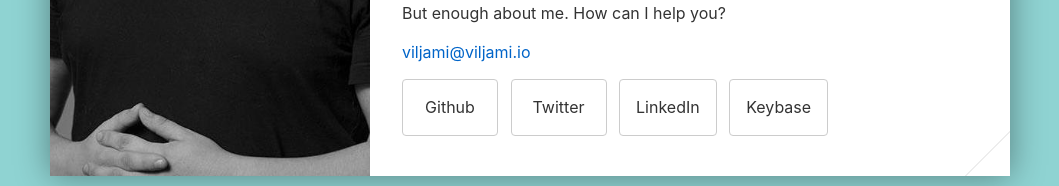
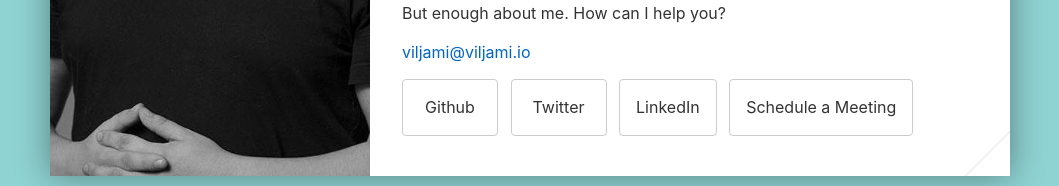
Before and after one commit to anttiviljami/personal-website, a Svelte app: page / in a window 1280 px wide. Shown: the part 503-689 px from the top of the page, without its empty margins (110-1169 px from the left). Built offline with nearby package versions, Linux system fonts and the light colour scheme.

Commit message:
Add calendly link

```diff
--- a/src/App.svelte
+++ b/src/App.svelte
@@ -7,6 +7,7 @@
   const twitter = 'anttiviljami';
   const linkedin = 'anttiviljami';
   const keybase = 'anttiviljami';
+  const calendly = 'viljami';
   const fingerprint = '40EA BFC7 ECA2 71E4 EECB 4AC4 1834 53EB 5722 2BE7'.split(' ');
 
   const tools = [
@@ -145,7 +146,8 @@
         <Button link="https://github.com/{github}" title="github.com/{github}" target="_blank">Github</Button>
         <Button link="https://twitter.com/{twitter}" title="twitter.com/{twitter}" target="_blank">Twitter</Button>
         <Button link="https://linkedin.com/in/{linkedin}" title="linkedin.com/in/{linkedin}" target="_blank">LinkedIn</Button>
-        <Button link="https://keybase.io/{keybase}" target="_blank">Keybase</Button>
+        <!--<Button link="https://keybase.io/{keybase}" target="_blank">Keybase</Button>-->
+        <Button link="https://calendly.com/{calendly}" title="calendly.com/{calendly}" target="_blank">Schedule a Meeting</Button>
       </div>
     </Card>
   {:else}
```
